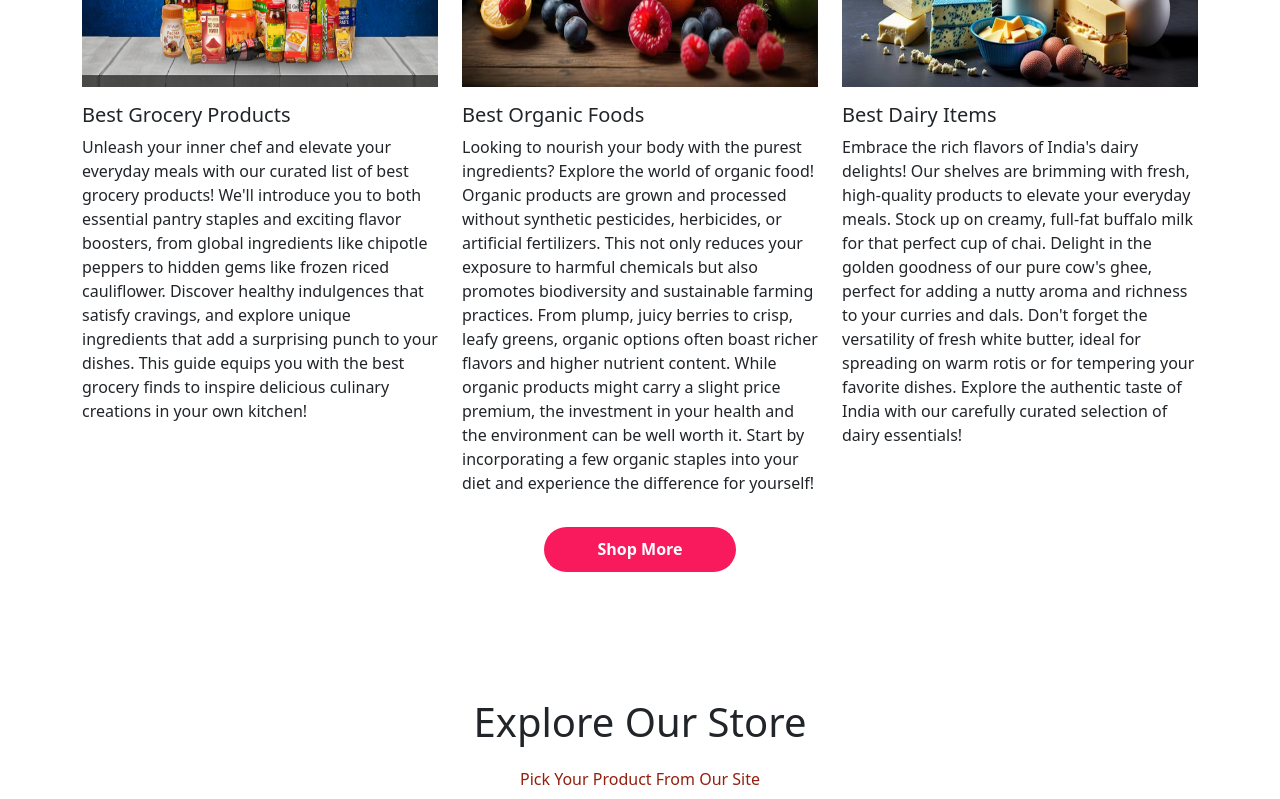
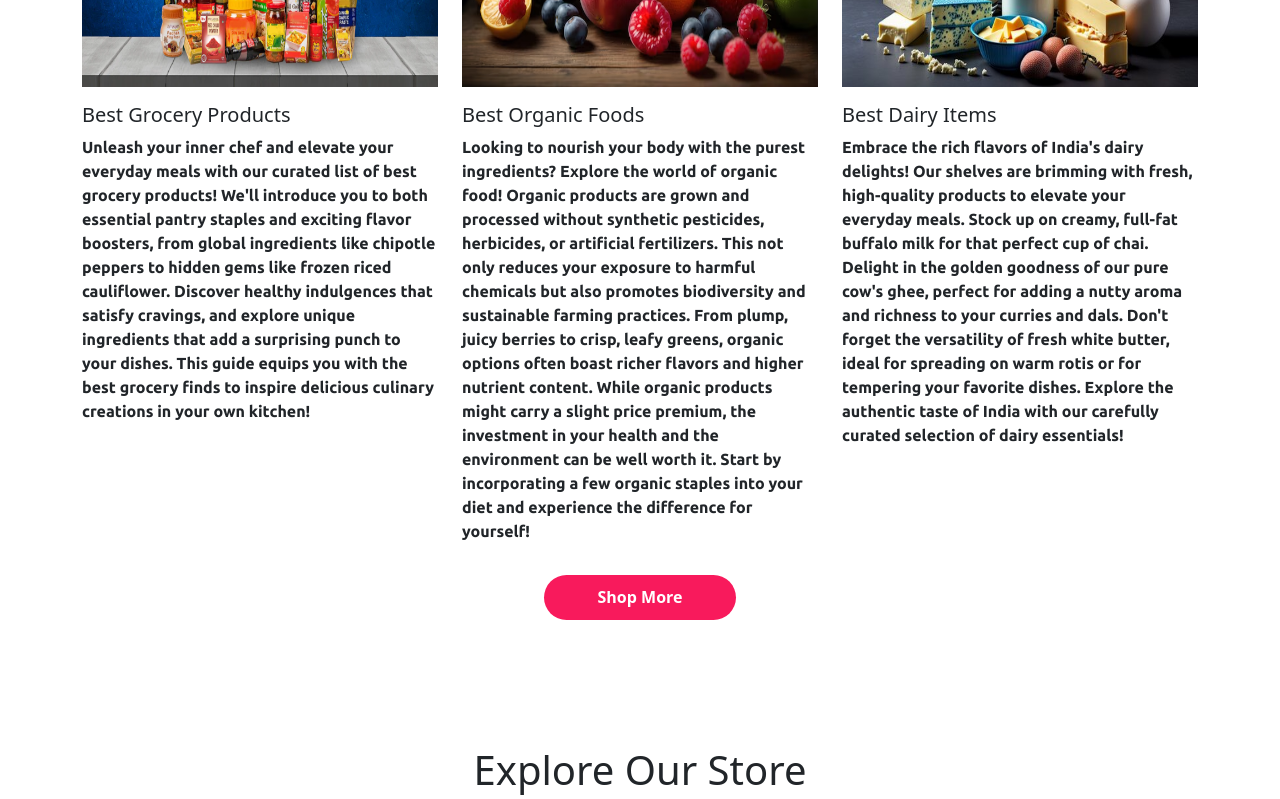
Before and after one commit to antra1947/Grocery-Website, a website: page index.html in a window 1280 px wide. Shown: the part 2360-3159 px from the top of the page. Drawn offline with nearby package versions, Linux system fonts and the light colour scheme; a web font is replaced by a local one.

Commit message:
Update style.css

```diff
--- a/style.css
+++ b/style.css
@@ -1,5 +1,11 @@
 
 @import url('https://fonts.googleapis.com/css2?family=Montserrat:ital,wght@0,100..900;1,100..900&display=swap');
+@import url('https://fonts.googleapis.com/css2?family=Montserrat:ital,wght@0,100..900;1,100..900&family=Ubuntu:ital,wght@0,300;0,400;0,500;0,700;1,300;1,400;1,500;1,700&display=swap');
+.ubuntu-bold {
+    font-family: "Ubuntu", sans-serif;
+    font-weight: 700;
+    font-style: normal;
+  }
 .montserrat-font{
     font-family: "Montserrat", sans-serif;
     font-optical-sizing: auto;
```
